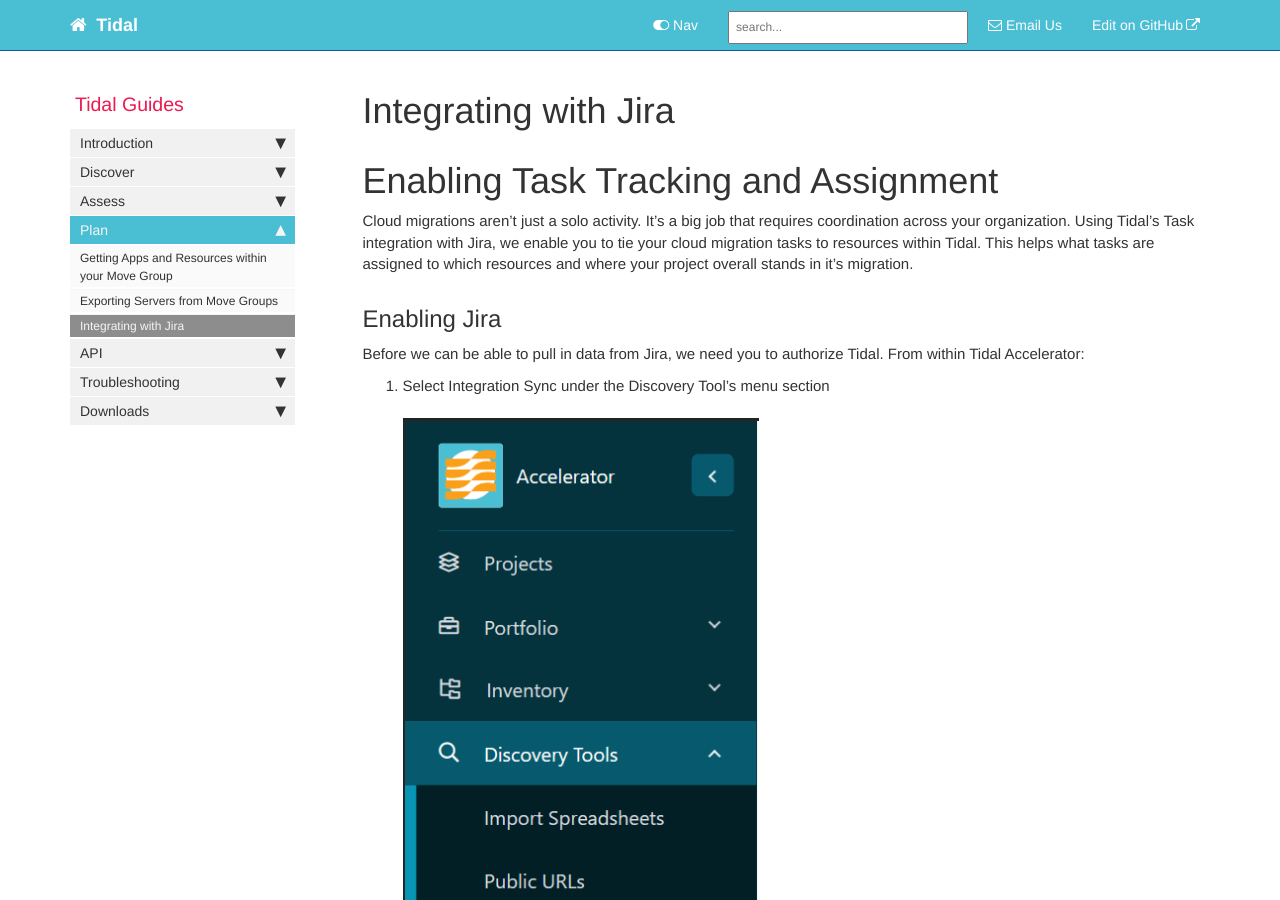
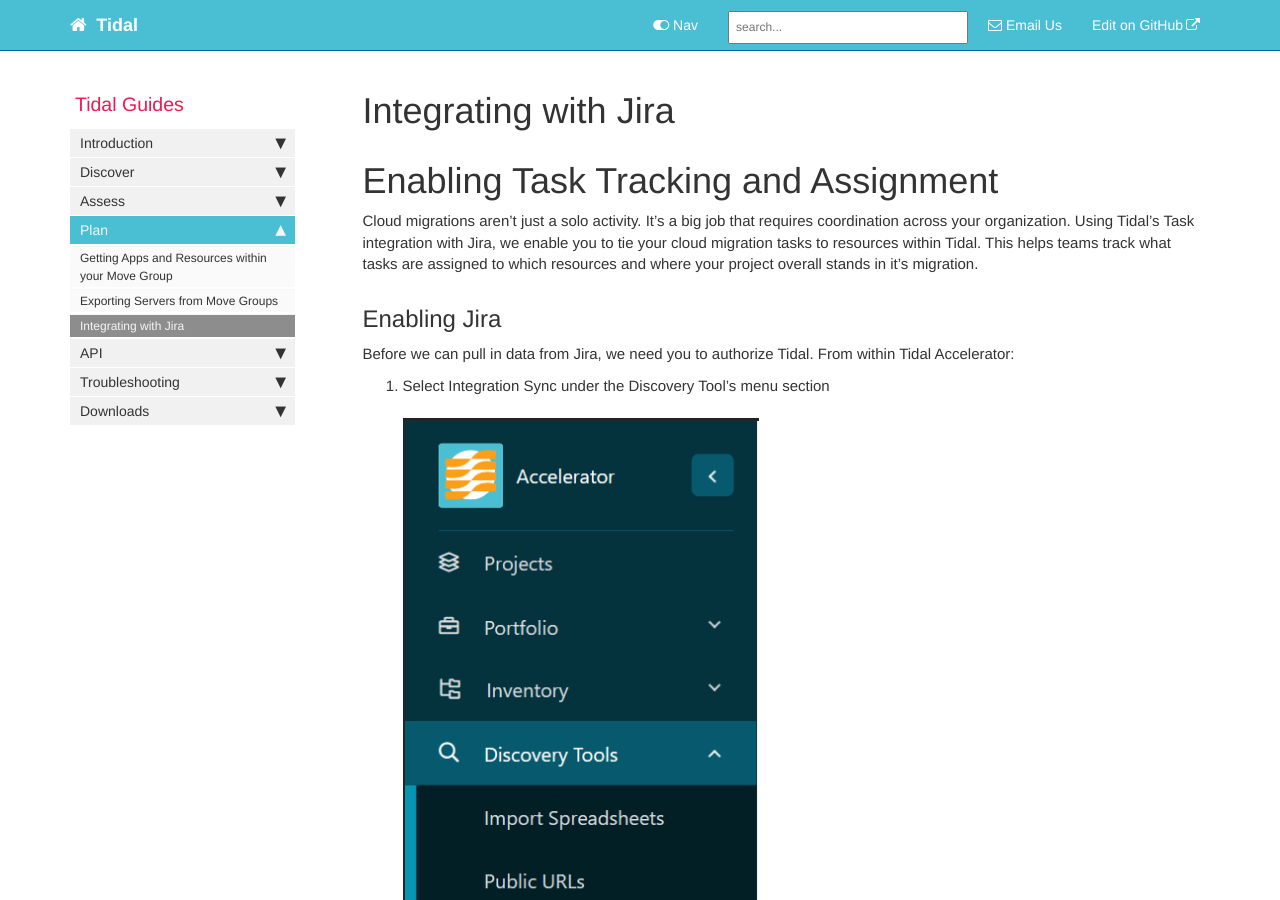
Before and after one commit to tidalmigrations/tidalmigrations.github.io, a Jekyll site: the page built from pages/user guides/integrating_with_jira.md, in a window 1280 px wide and 900 px high. Built offline with Jekyll 4.4.1, drawn with Linux system fonts in a browser that asks for light colours; nearby versions of some CDN libraries; comment, search, counter and statistics services are not loaded.

Commit message:
Update due to comments

```diff
--- a/pages/user guides/integrating_with_jira.md
+++ b/pages/user guides/integrating_with_jira.md
@@ -14,14 +14,15 @@ permalink: integrate-with-jira.html
 Cloud migrations aren't just a solo activity. It's a big job that
 requires coordination across your organization. Using Tidal's Task
 integration with Jira, we enable you to tie your cloud migration tasks
-to resources within Tidal. This helps what tasks are assigned to which
-resources and where your project overall stands in it's migration.
+to resources within Tidal. This helps teams track what tasks are
+assigned to which resources and where your project overall stands in
+it's migration.
 
 
 
 ## Enabling Jira
 
-Before we can be able to pull in data from Jira, we need you to
+Before we can pull in data from Jira, we need you to
 authorize Tidal.
 From within Tidal Accelerator:
 
```
